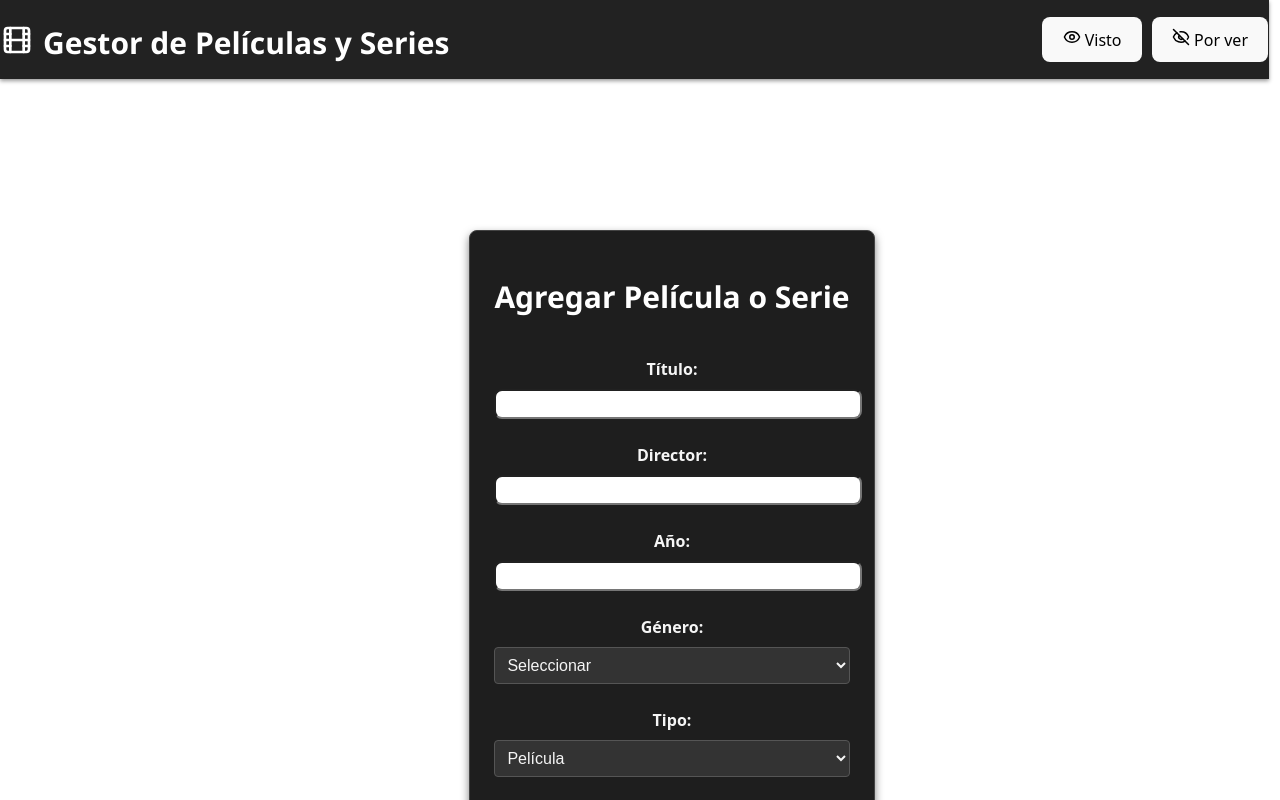
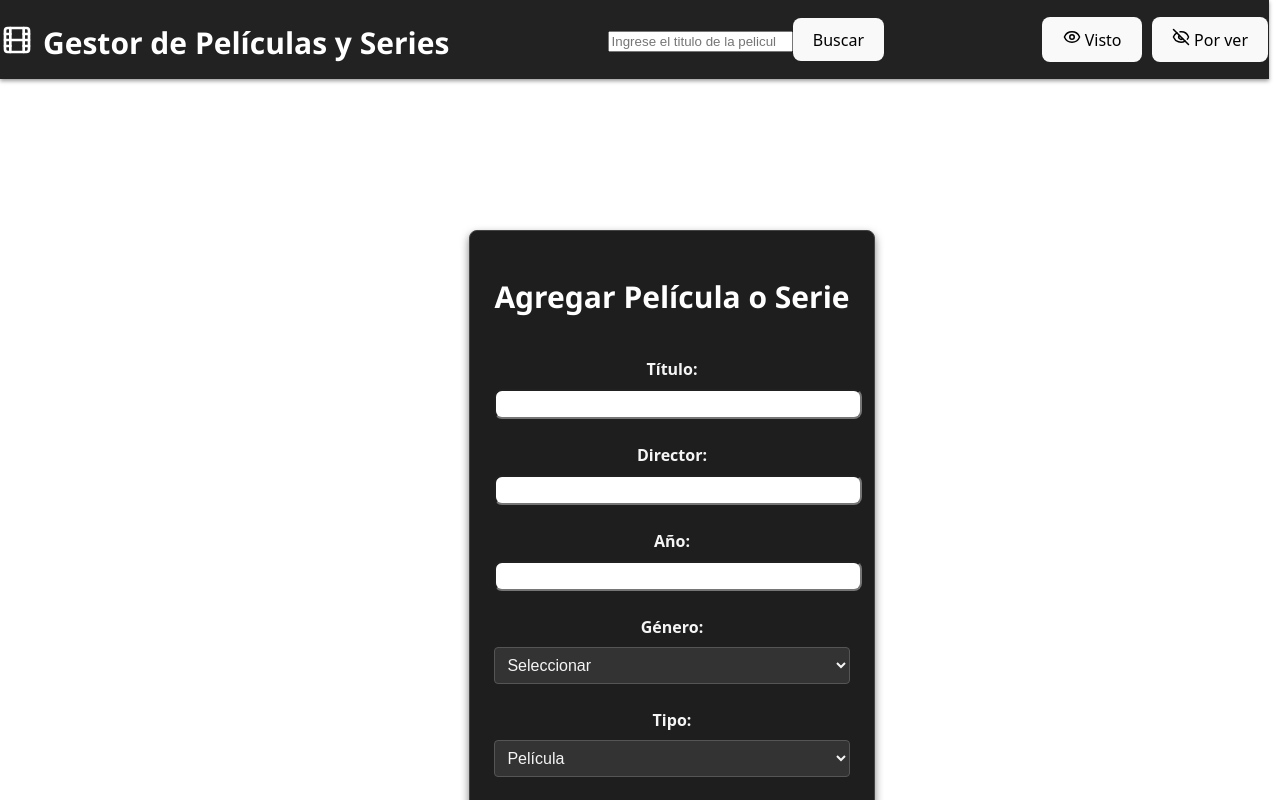
Before and after one commit to userAndres99/gestor-peliculas, a React (Vite) app: page / in a window 1280 px wide. Shown: the top 800 px of the page. Built offline with nearby package versions, Linux system fonts and the light colour scheme.

Commit message:
aca hice lo del buscador

```diff
--- a/src/components/Buscador/Buscador.jsx
+++ b/src/components/Buscador/Buscador.jsx
@@ -1 +1,38 @@
 //idea de componente
+
+import React from 'react'
+import { useState } from 'react'
+import Boton from '../Boton/Boton.jsx'
+
+
+export  function Buscador({buscarContenido}) {
+
+    const [inputBuscador, setInputBuscador] = useState("");
+
+
+    const manejarCambios = (event) => {
+        setInputBuscador(event.target.value);
+    }
+
+
+    const manejarEnvio = (event) => {
+        event.preventDefault();
+        buscarContenido(inputBuscador);
+
+
+    }
+
+  return (
+    <>
+      <input
+      type="search"
+      name='buscador'
+      placeholder='Ingrese el titulo de la pelicula o serie que desea buscar'
+      value={inputBuscador.buscador}
+      onChange={manejarCambios}
+      />
+
+      <Boton text= "Buscar" onClick ={manejarEnvio}></Boton>
+    </>
+  )
+}
--- a/src/components/Header/Header.jsx
+++ b/src/components/Header/Header.jsx
@@ -2,13 +2,17 @@ import styles from './Header.module.css';
 import Titulo from '../Titulo/Titulo';
 import Boton from '../Boton/Boton';
 import { Film, Eye, EyeOff } from 'lucide-react';
+import { Buscador } from '../Buscador/Buscador';
 
-const Header = ({ mostrarVistos, mostrarPorVer, mostrarTodo }) => {
+const Header = ({ mostrarVistos, mostrarPorVer, mostrarTodo, buscarContenido }) => {
   return (
     <header className={styles.header}>
       <div className={styles.left}>
         <Film size={32} onClick={mostrarTodo} /> {/* puse para que el logo sea el "mostrar todo"*/}
         <Titulo text="Gestor de Películas y Series" />
+      </div>
+      <div className={styles.center}>
+        <Buscador buscarContenido={ buscarContenido}></Buscador>
       </div>
       <div className={styles.right}>
         <Boton text={<><Eye size={18} /> Visto</>} onClick={mostrarVistos} />
--- a/src/pages/Home/Home.jsx
+++ b/src/pages/Home/Home.jsx
@@ -68,6 +68,25 @@ const Home = () => {
     console.log('Editar', id);
   };
 
+
+  const [resultado, setResultado] = useState(null);
+
+  const buscarContenido = (val) =>{
+    const encontrado = vistos.find(item => item.titulo === val);
+    if(encontrado){
+      setResultado(encontrado || 'no encontrado')
+    }
+
+
+
+
+
+  }
+
+
+
+
+
   return (
     <div className={styles.home}>
 
@@ -76,6 +95,7 @@ const Home = () => {
         mostrarTodo={() => setVistaActual('todo')}
         mostrarPorVer={() => setVistaActual('porVer')}
         mostrarVistos={() => setVistaActual('vistos')}
+        buscarContenido={buscarContenido}
       />
 
       {/* Vista completa: formulario y ambas listas (en verdad voy a sacar ambas listas de aca para dejar solo el formulario...pero es para ir probando)*/}
@@ -127,9 +147,29 @@ const Home = () => {
         </>
       )}
 
+      {resultado ? (
+        resultado === 'No encontrado' ? (
+          <p>No se encontro resultado</p>
+        ): (
+          <div>
+            <h3>Titulo encontrado:</h3>
+            <p>{resultado.titulo}</p>
+
+          </div>
+        )
+      ):null}
+
+
+
+
+
       <Footer />
     </div>
   );
+
+
+
+
 };
 
 export default Home;
--- a/src/pages/Home/Home.module.css
+++ b/src/pages/Home/Home.module.css
@@ -18,5 +18,5 @@ html, body {
 
   .home p {
     font-size: 1.2em;
-    color: #ffffff;
+
   }
```
